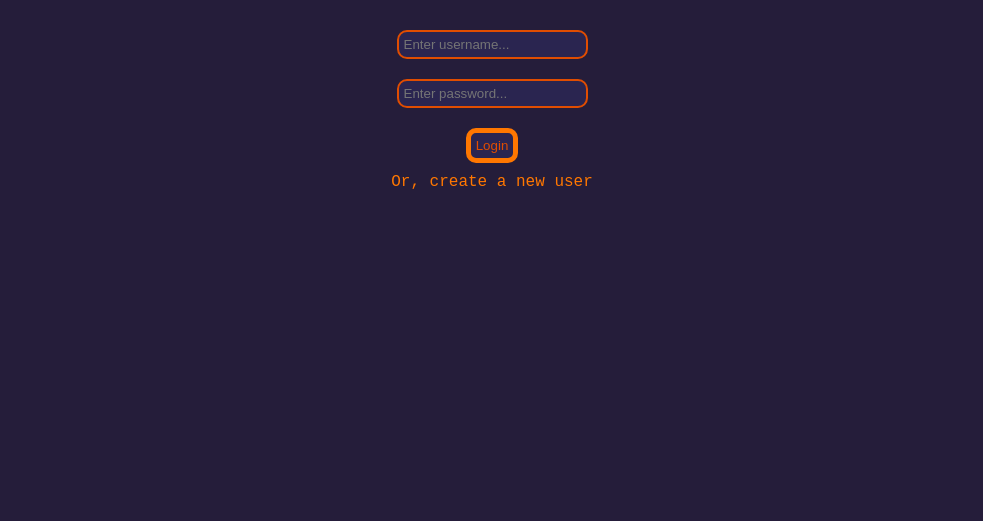
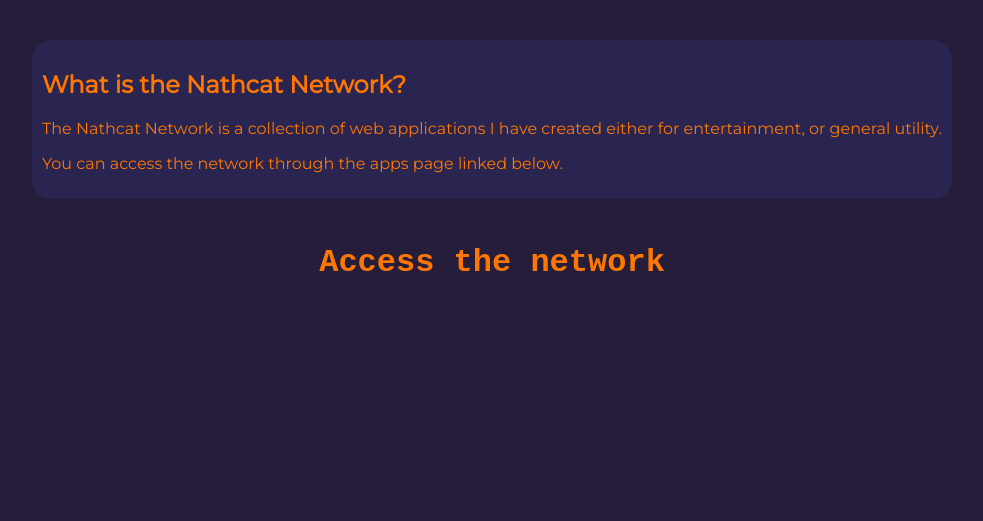
Before and after one commit to Nathcat/nathcat.net, a PHP site: page /network in a window 1280 px wide. Shown: the part 136-657 px from the top of the page, without its empty margins (148-1131 px from the left). Run offline with PHP 8.4, Linux system fonts and the light colour scheme; some libraries are stand-ins or nearby versions.

Commit message:
Changed network page to provide a link to apps.nathcat.net

```diff
--- a/header.php
+++ b/header.php
@@ -15,7 +15,7 @@
             <div style="grid-area: d"><a href="/about#education">Education</a></div>
             <div style="grid-area: e"><a href="/projects">Projects</a></div>
             <div style="grid-area: f"><a href="/contact">Contact me</a></div>
-            <div style="grid-area: g"><a href="https://data.nathcat.net/sso?return-page=https://nathcat.net/network">My Network</a></div>
+            <div style="grid-area: g"><a href="/network">My Network</a></div>
         </div>
     </div>
 </div>
--- a/network/index.php
+++ b/network/index.php
@@ -16,95 +16,18 @@
             <?php include("../header.php"); ?>
 
             <div class="main align-center">
-                <?php
-                session_name("AuthCat-SSO");
-                if ($_SERVER["SERVER_NAME"] != "localhost") session_set_cookie_params(0, "/", ".nathcat.net");
-                session_start();
-
-                if (array_key_exists("user", $_SESSION)): ?>
-
-                    <h1>Welcome, <?php echo $_SESSION["user"]["fullName"]; ?></h1>
-
                 <div class="content-card">
-                        <h2>What is the Nathcat network?</h2>
+                    <h2>What is the Nathcat Network?</h2>
                     <p>
-                            The Nathcat network is a collection of services I have created, or have worked with others to create.
+                        The Nathcat Network is a collection of web applications
+                        I have created either for entertainment, or general
+                        utility.
                     </p>
                     <p>
-                            The network is built around a central user account system, <a href="https://data.nathcat.net/sso">AuthCat</a>.
+                        You can access the network through the apps page linked below.
                     </p>
                 </div>
-
-                    <span class="horizontal-divider"></span>
-
-                    <h2 id="AuthCat"><a href="https://data.nathcat.net/sso">AuthCat</a></h2>
-                    <div class="content-card">
-                        <h3>A Centralised user account system for the network</h3>
-                        <p>
-                            AuthCat is a centralised user account system which can be used throughout my network wherever a user account
-                            is required. This includes a number of my services.
-                        </p>
-                    </div>
-
-                    <span class="horizontal-divider"></span>
-
-                    <h2 id="PeopleCat"><a href="https://nathcat.net:8080">PeopleCat</a></h2>
-                    <div class="error-card">
-                        <h3>In development!</h3>
-                        <p>
-                            PeopleCat is currently in development, although you can access the development server and help us test the system,
-                            your feedback and bug reporting would be very much appreciated and really help us develop the platform.
-                        </p>
-                        <p>
-                            Please feel free to submit any bugs / issues you may find, under our <a href="https://github.com/users/Nathcat/projects/2/views/1?pane=info">GitHub project page</a>.
-                        </p>
-                    </div>
-                    <div class="content-card">
-                        <h3>A simple social media network</h3>
-                        <p>
-                            PeopleCat is a simple social media network built on the AuthCat account system.
-                        </p>
-                    </div>
-
-                    <div class="content-card">
-                        <h3>The history of PeopleCat</h3>
-                        <p>
-                            PeopleCat as a project has been a dream of mine since late early 2022. It started with the development of an simple
-                            project <i>MessageCat</i>. The original version of MessageCat was a simple Angular / TypeScript web application
-                            with a Node.js backend, but later in the year I decided to re-imagine the project into something I could use for
-                            my A-Level coursework.
-                        </p>
-                        <p>
-                            You can find the version of MessageCat I created for my A-Level coursework here:
-                        </p>
-                        <ul>
-                            <li><a href="https://github.com/Nathcat/MessageCatServer">Server</a></li>
-                            <li><a href="https://github.com/Nathcat/MessageCatClient-Android12">Android Client</a></li>
-                            <li><a href="/static/docs/Nathan Baines - MessageCat.pdf">Documentation</a></li>
-                        </ul>
-                        <p>
-                            After MessageCat the project stayed fairly quiet until the end of 2023. Around this time I had a lot going on
-                            in my life, I had not long started at University and a relationship which was very important to me was breaking down.
-                            After it fully ended, I searched for something to take my mind off it, and the idea of PeopleCat sprung to my mind.
-                        </p>
-                        <p>
-                            PeopleCat is based on the original project MessageCat, but is a significant improvement, and has many more features,
-                            and because of the way it was conceived, the project really does mean a lot to me.
-                        </p>
-                    </div>
-
-                    <span class="horizontal-divider"></span>
-
-                    <h2 id="SudokuCat"><a href="https://sudoku.nathcat.net">SudokuCat</a></h2>
-                    <div class="error-card">
-                        <h2>In development</h2>
-                        <p>
-                            SudokuCat is currently in development, however it is available to play at the link above.
-                        </p>
-                    </div>
-
-                <?php elseif (array_key_exists("newUser", $_GET)): include("../user/new-user-form.php"); ?>
-                <?php else: include("../user/login-form.php"); endif;?>
+                <h1><a href="https://apps.nathcat.net">Access the network</a></h1>
             </div>
 
             <?php include("../footer.php"); ?>
```
Lines whose indentation alone changed are shown as unchanged.
